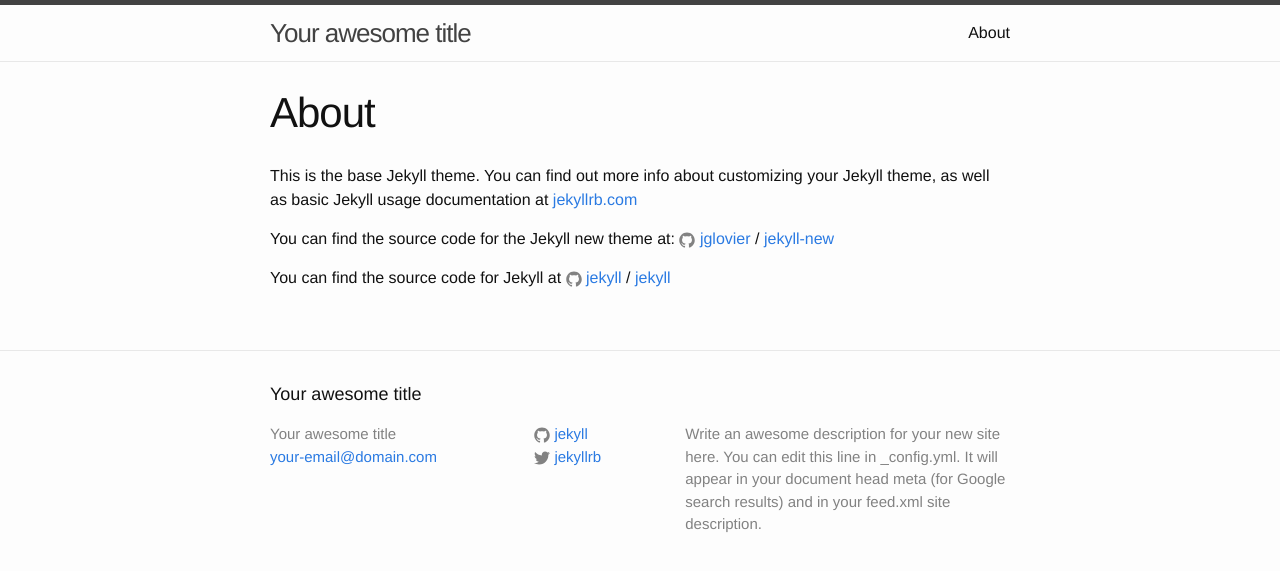
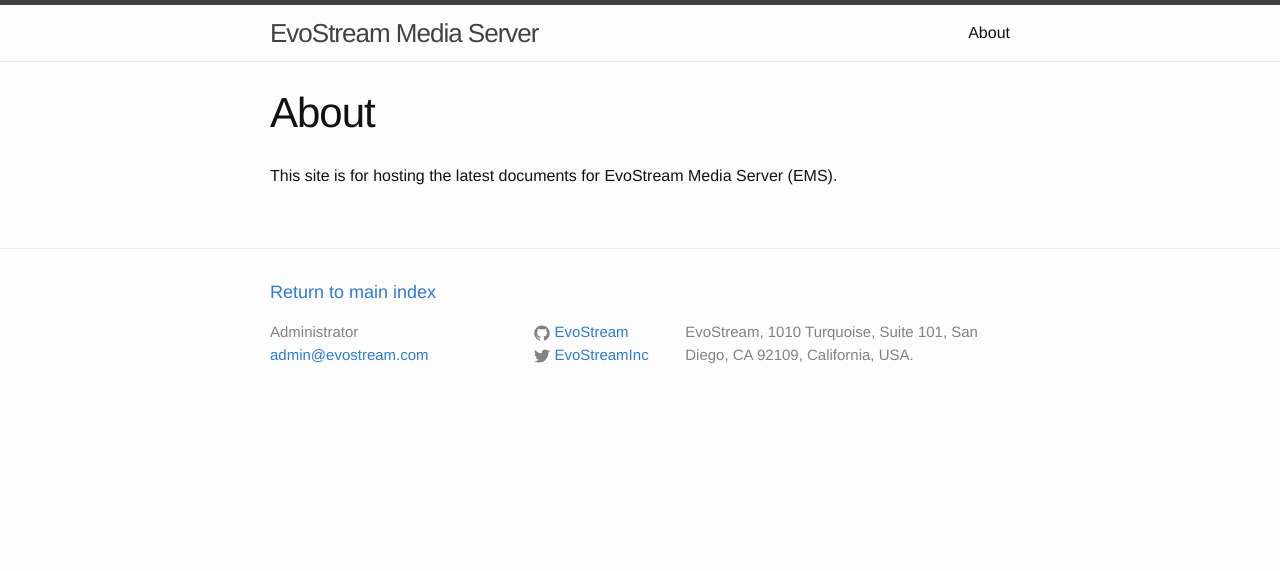
Before and after one commit to EvoStream/ems_web_services_user_guide, a Jekyll site: the page built from about.md, in a window 1280 px wide. Shown: the top 571 px of the page. Built offline with Jekyll 4.4.1, drawn with Linux system fonts in a browser that asks for light colours.

Commit message:
Customize for EMS Web Services User Guide, add .md files

```diff
--- a/_config.yml
+++ b/_config.yml
@@ -1,4 +1,4 @@
-# Welcome to Jekyll!
+# Welcome to EMS Documents
 #
 # This config file is meant for settings that affect your whole blog, values
 # which you are expected to set up once and rarely need to edit after that.
@@ -6,16 +6,19 @@
 # 'jekyll serve'. If you change this file, please restart the server process.
 
 # Site settings
-title: Your awesome title
-email: your-email@domain.com
+title: EvoStream Media Server
+home: Return to main index
+email_name: Administrator
+email: admin@evostream.com
 description: > # this means to ignore newlines until "baseurl:"
-  Write an awesome description for your new site here. You can edit this
-  line in _config.yml. It will appear in your document head meta (for
-  Google search results) and in your feed.xml site description.
-baseurl: "" # the subpath of your site, e.g. /blog
-url: "http://yourdomain.com" # the base hostname & protocol for your site
-twitter_username: jekyllrb
-github_username:  jekyll
+  EvoStream, 1010 Turquoise, Suite 101,
+  San Diego, CA 92109, California, USA.
+baseurl: "/ems_web_services_user_guide" # the subpath of your site
+url: "http://evostream.github.io" # the base hostname & protocol for your site
+#baseurl: "" # for local test only
+#url: "http://localhost:4000" # for local test only
+twitter_username: EvoStreamInc
+github_username:  EvoStream
 
 # Build settings
 markdown: kramdown
--- a/_includes/footer.html
+++ b/_includes/footer.html
@@ -2,12 +2,12 @@
 
   <div class="wrapper">
 
-    <h2 class="footer-heading">{{ site.title }}</h2>
+    <h2 class="footer-heading"><a href="{{ site.url }}">{{ site.home }}</a></h2>
 
     <div class="footer-col-wrapper">
       <div class="footer-col footer-col-1">
         <ul class="contact-list">
-          <li>{{ site.title }}</li>
+          <li>{{ site.email_name }}</li>
           <li><a href="mailto:{{ site.email }}">{{ site.email }}</a></li>
         </ul>
       </div>
--- a/about.md
+++ b/about.md
@@ -4,12 +4,4 @@ title: About
 permalink: /about/
 ---
 
-This is the base Jekyll theme. You can find out more info about customizing your Jekyll theme, as well as basic Jekyll usage documentation at [jekyllrb.com](http://jekyllrb.com/)
-
-You can find the source code for the Jekyll new theme at:
-{% include icon-github.html username="jglovier" %} /
-[jekyll-new](https://github.com/jglovier/jekyll-new)
-
-You can find the source code for Jekyll at
-{% include icon-github.html username="jekyll" %} /
-[jekyll](https://github.com/jekyll/jekyll)
+This site is for hosting the latest documents for EvoStream Media Server (EMS).
```
Also changed, not shown: _posts/2016-01-01-document_definitions.md (added, +20 -0 lines), _posts/2016-01-01-ems_web_services.md (added, +32 -0 lines), _posts/2016-01-01-ems_web_services_plugins.md (added, +81 -0 lines), _posts/2016-01-01-event_notification_system.md (added, +45 -0 lines), _posts/2016-01-01-index.md (added, +14 -0 lines), _posts/2016-01-01-overview.md (added, +11 -0 lines), _posts/2016-01-01-setup.md (added, +86 -0 lines), _posts/2016-01-20-welcome-to-jekyll.markdown (deleted, +0 -25 lines).
